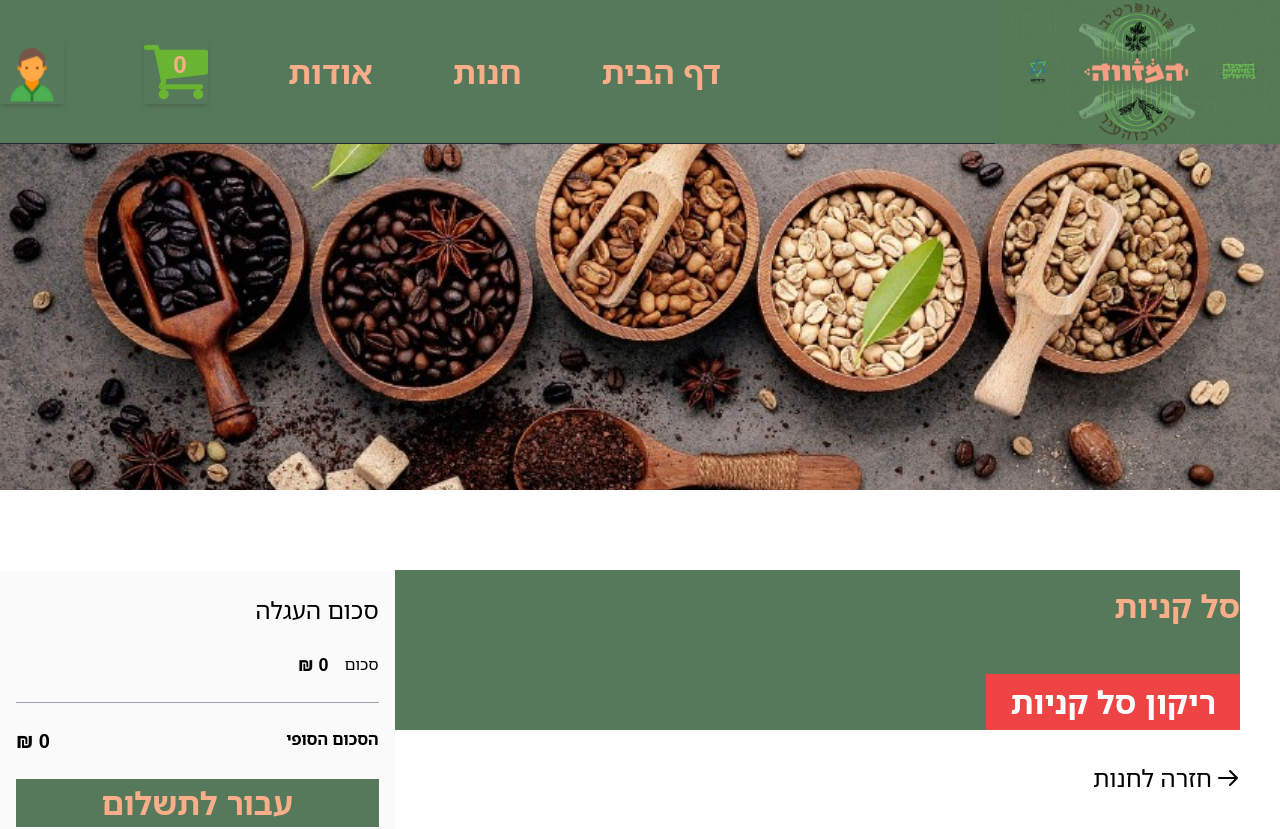
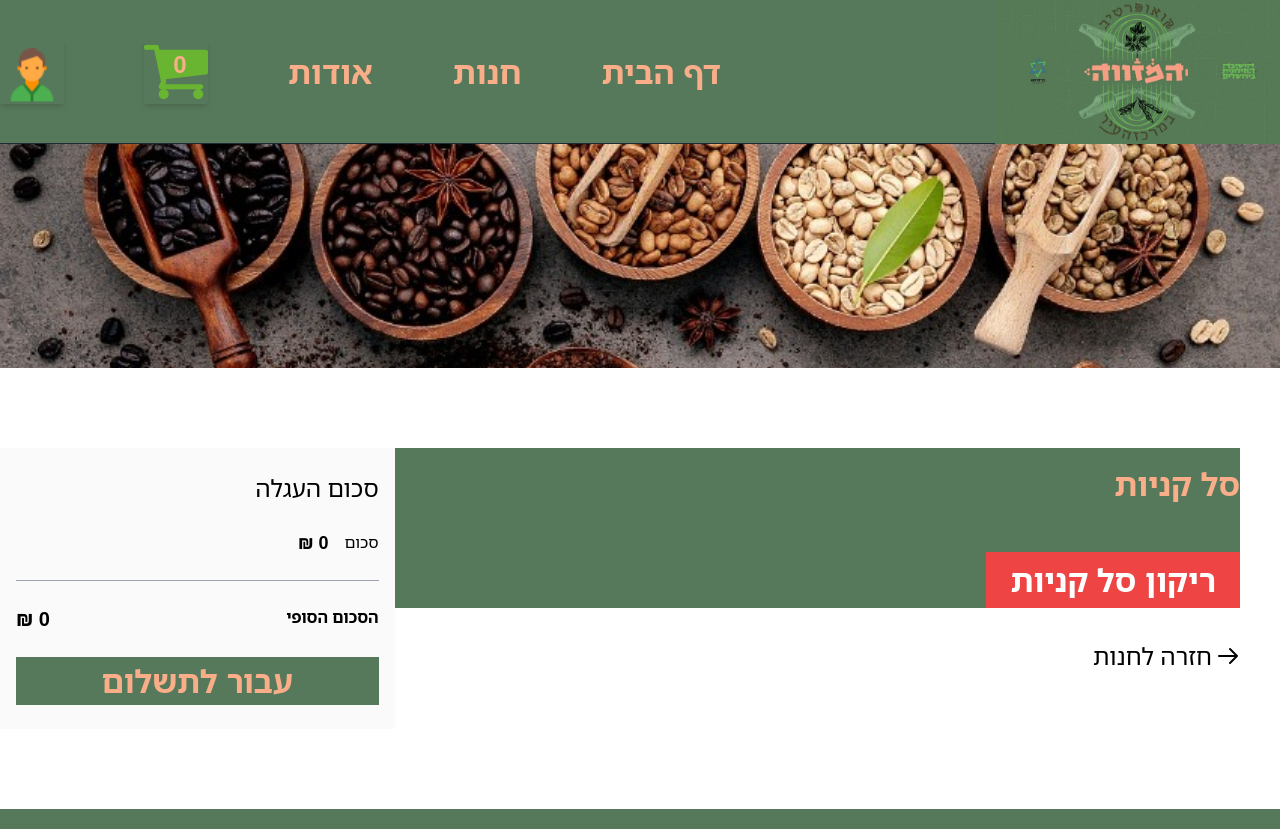
Before and after one commit to mohammadBelbesi/Hamezaveh, a React (Create React App) app: page /cart in a window 1280 px wide. Shown: the top 829 px of the page. Built offline with nearby package versions, Linux system fonts and the light colour scheme.

Commit message:
css cart cover

```diff
--- a/src/index.css
+++ b/src/index.css
@@ -159,5 +159,5 @@ body{
 }
 
 .h-cartPage{
-    height: 21.6rem;
+    height: 14rem;
 }
```
